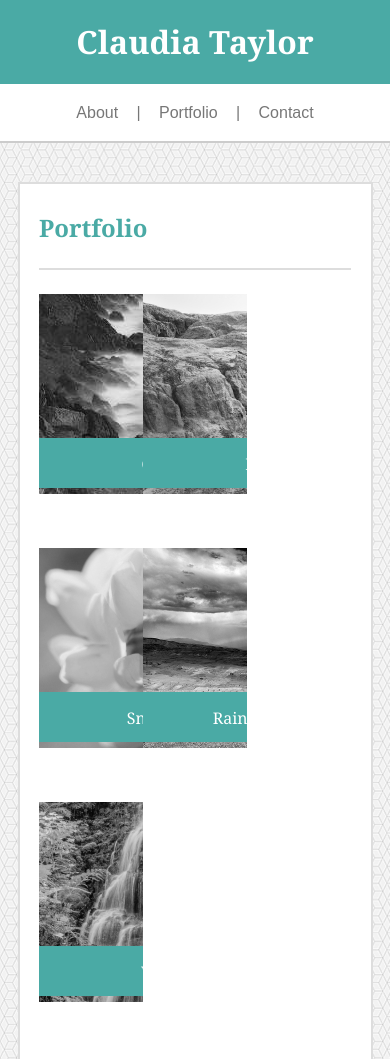
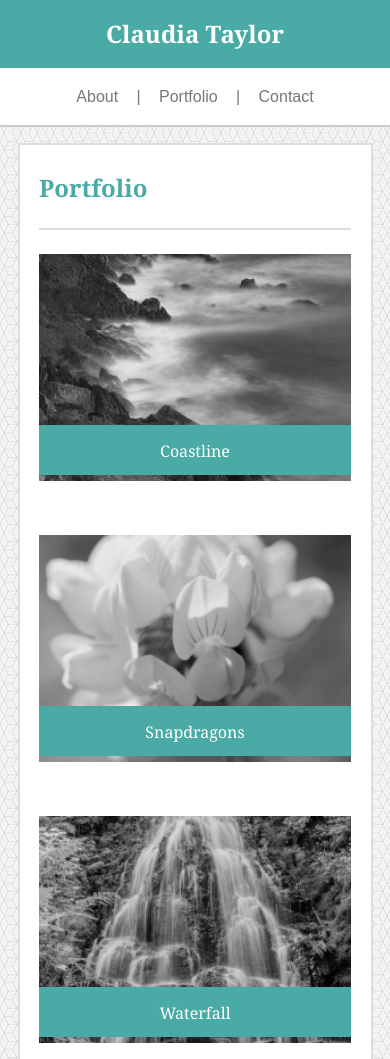
Before and after one commit to claudiact6/Responsive-Portfolio, a plain HTML site: page portfolio.html in a window 390 px wide. Shown: the top 1059 px of the page. Drawn offline with Linux system fonts and the light colour scheme.

Commit message:
the rest of the responsive portfolio assignment

```diff
--- a/assets/css/style.css
+++ b/assets/css/style.css
@@ -28,7 +28,7 @@ p {
 
 header {
     float: left;
-    margin: 0 0 10% 0;
+    margin: 0 0 4% 0;
     background: #ffffff;
     border: solid #cccccc;
     border-width: 0px 0px 2px 0px;
@@ -116,17 +116,25 @@ footer {
     width: 100%
 }
 
-.left2col {
-    width: 33.33333%;
+.leftcol {
+    width: 46%;
     float: left;
     overflow: auto;
+    margin: 0 auto;
+}
+
+.rightcol {
+    width: 46%;
+    float: right;
+    overflow: auto;
+    margin: 0 auto;
 }
 
 .porfolioimgcontain {
     float: left;
     position: relative;
-    width: 50%;
-    margin: 1%, 1%, 5%, 1%;
+    width: 46%;
+    margin: 0 auto;
     display: block;
 }
 
@@ -139,7 +147,7 @@ footer {
 }
 
 .portfolioimg {
-    width: 275px;
+    width: 100%;
     position: relative;
     z-index: 0;
     filter: grayscale();
@@ -154,7 +162,7 @@ footer {
     z-index: 1;
     padding-top: 10px;
     height: 40px;
-    width: 275px;
+    width: 100%;
     bottom: 60px;
     text-align: center;
     transition: opacity .5s;
@@ -249,5 +257,13 @@ button {
         max-width: 100%;
         height: auto;
     }
+    .leftcol,.rightcol {
+        width:100%;
+    }
+
+    .porfolioimgcontain {
+        width: 100%;
+        margin: 0%, 0%, 5%, 0%;
+    }
 
 }
--- a/portfolio.html
+++ b/portfolio.html
@@ -11,7 +11,7 @@
 <body>
     <header>
         <div class="innerheader">
-            <h1 class="name">Claudia Taylor</h1>
+            <h2 class="name">Claudia Taylor</h2>
             <div class="menucontainer">
                 <ul class="menu">
                     <li>
@@ -29,7 +29,7 @@
         <div class="main">
             <h2>Portfolio</h2>
             <hr />
-            <div class="left2col">
+            <div class="leftcol">
                 <div class="portfolioimgcontain">
                     <img class="portfolioimg" src="assets/images/pic1.jpg" alt="Coastline: red cliffs over teal sea, seen from above" />
                     <div class="portfoliotext"><p>Coastline</p></div>
@@ -43,7 +43,7 @@
                     <div class="portfoliotext"><p>Waterfall</p></div>
                 </div>
             </div>
-            <div class="left2col">
+            <div class="rightcol">
                 <div class="portfolioimgcontain">
                     <img class="portfolioimg" src="assets/images/pic4.jpg" alt="Tan and red dirt formations in the desert" />
                     <div class="portfoliotext"><p>Badlands</p></div>
```
